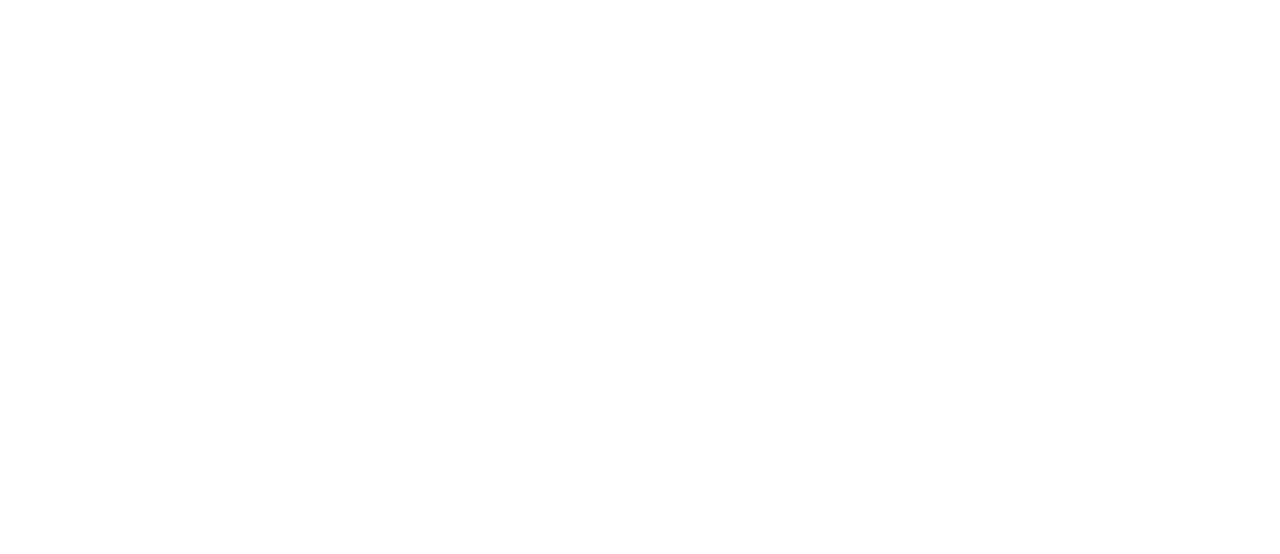
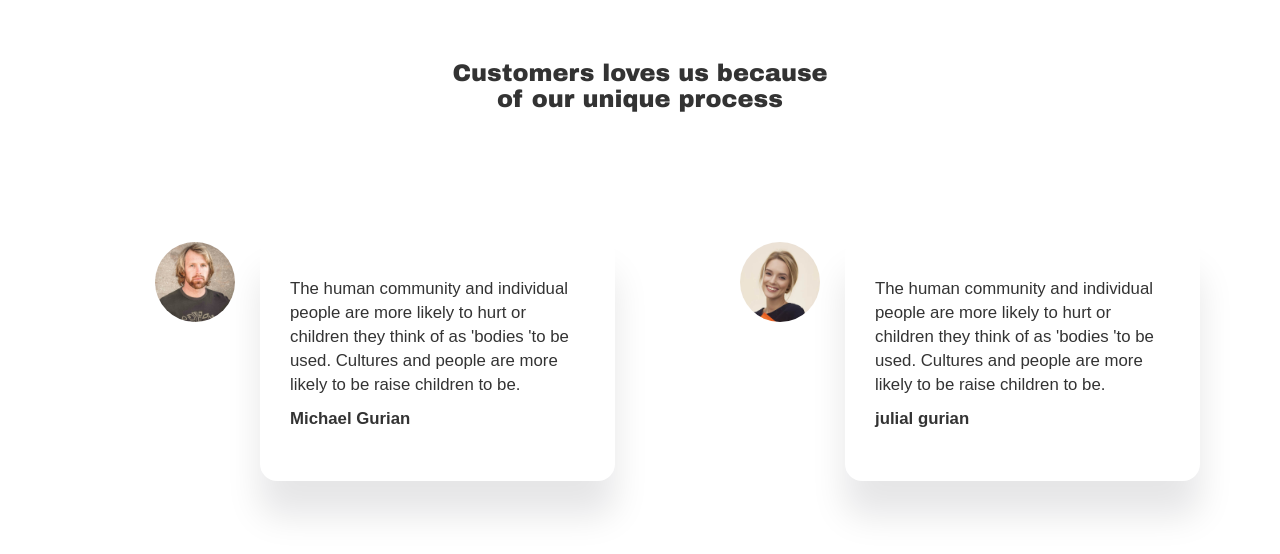
Before and after one commit to mohit-kandu/intern-webdesign, a plain HTML site: page index.html in a window 1280 px wide. Drawn offline with nearby package versions, Linux system fonts and the light colour scheme.

Commit message:
module 6 added

```diff
--- a/css/style.css
+++ b/css/style.css
@@ -2,3 +2,52 @@ html,body {
 	margin: 0;
 	padding: 0;
 }
+
+
+.module6{
+	margin: 0px;
+	padding:40px;
+	background-color:white;
+
+}
+
+
+.section-header{
+	font-family: Arial black, Helvetica;
+	font-style:normal;
+	font-weight:15px;
+	font-size:medium;
+   text-align: center;
+   padding-bottom: 10%;
+
+}
+
+img{
+
+	align: left;
+	padding:5px;
+	border-radius: 50%;
+	width:90px;
+	margin-left: 80px;
+	margin-right: 20px;
+}
+
+#module61 .box{
+	padding:40px;
+	padding-left: 30px;
+	position:relative;
+	overflow: hidden;
+	border-radius: 17px;
+	margin: 0 10px 40px 10px;
+	background: #fff;
+	box-shadow: 0 35px 35px 0 rgba(9, 11, 15, 0.1);
+	font-family:sans-serif;
+	font-style: normal;
+	font-weight: 500;
+	font-size:larger;
+	text-align: center;
+}
+.box p{
+	text-align: left;
+
+}
--- a/index.html
+++ b/index.html
@@ -4,6 +4,10 @@
 	<title>Intern WebDesign | Mandin Private Limited</title>
 	<link rel="stylesheet" type="text/css" href="css/style.css">
 	<script type="text/javascript" src="js/jquery-3.4.1.min.js"></script>
+	<link rel="stylesheet" href="https://maxcdn.bootstrapcdn.com/bootstrap/3.4.1/css/bootstrap.min.css">
+        <script src="https://ajax.googleapis.com/ajax/libs/jquery/3.4.1/jquery.min.js"></script>
+        <script src="https://maxcdn.bootstrapcdn.com/bootstrap/3.4.1/js/bootstrap.min.js"></script>
+
 </head>
 <body>
 	<header class="module1">
@@ -26,9 +30,39 @@
 		<!-- Module 5 Code here -->
 	</section>
 
+
+
+
 	<section class="module6">
 		<!-- Module 6 Code here -->
-	</section>
+		<section id="module61" class="section-bg">
+
+			<div class="container">
+		      <header class="section-header">
+				<h3>Customers loves us because<br>of our unique process</h3>
+			 </header>
+
+			  <div class="row">
+
+				<div class="col-md-6  wow bounceInUp" >
+					<img src="images/michael.jpg" align="left"/>
+				  <div class="box">
+					<p class="description">The human community and individual people are more likely to hurt or children they think of as 'bodies 'to be used. Cultures and people are more likely to be raise children to be.</p>
+					<p style="font-weight: bold; text-align: left; "> Michael Gurian</p>
+				  </div>
+				</div>
+
+				<div class="col-md-6  wow bounceInUp" >
+					<img src="images/Julial.jpg" align="left">
+			     <div class="box">
+					   <p class="description">The human community and individual people are more likely to hurt or children they think of as 'bodies 'to be used. Cultures and people are more likely to be raise children to be.</p>
+					   <p style="font-weight: bold; text-align: left; "> julial gurian</p>
+				 </div>
+				 </div>
+			</div>
+
+        </section>
+    </section>
 
 	<footer class="module7">
 		<!-- Module 7 Code here -->
```
Also changed, not shown: images/Julial.jpg (added), images/Michael.jpg (added).
